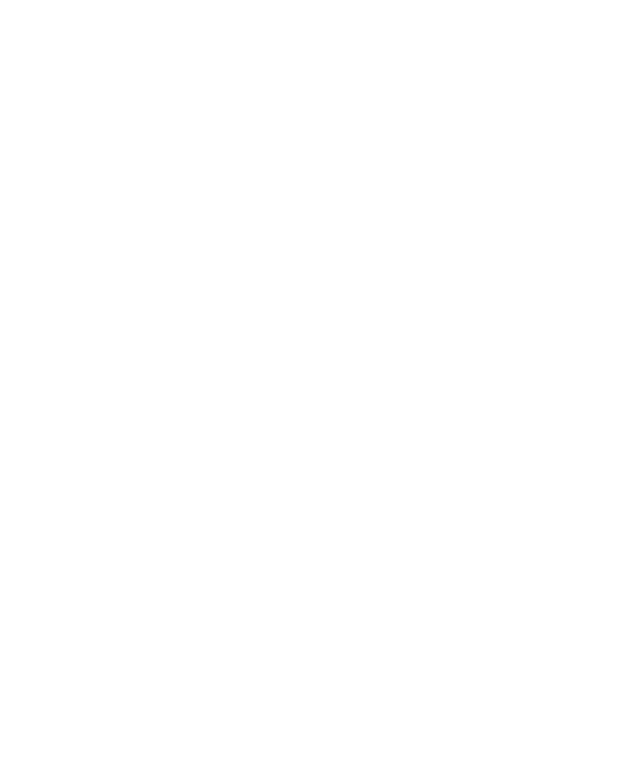
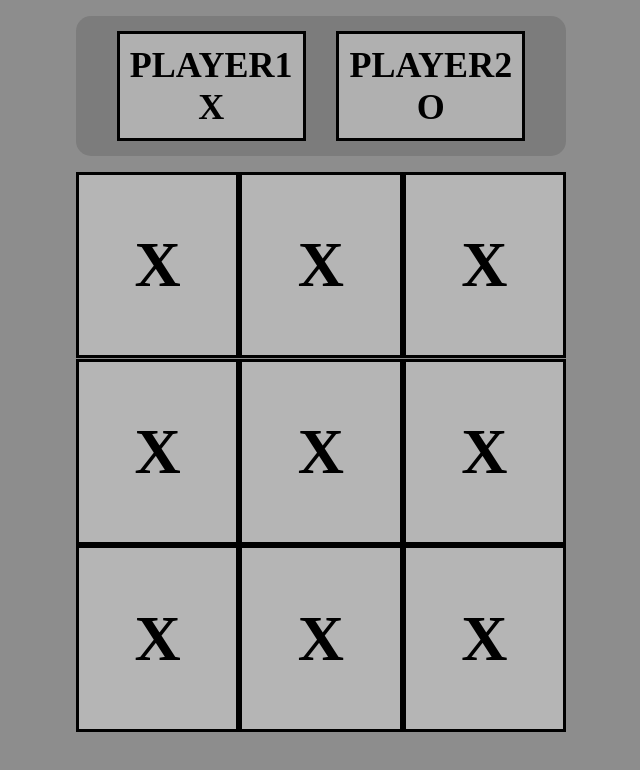
Before and after one commit to JohnWJackson/Tic-Tac-Toe-Webpage, a plain HTML site: page index.html in a window 1280 px wide. Shown: the whole page, without its empty margins (319-959 px from the left). Drawn offline with Linux system fonts and the light colour scheme.

Commit message:
CSS Design

```diff
--- a/index.html
+++ b/index.html
@@ -4,28 +4,37 @@
   <meta charset="UTF-8">
   <meta http-equiv="X-UA-Compatible" content="IE=edge">
   <meta name="viewport" content="width=device-width, initial-scale=1.0">
-  <style rel="stylesheet" href="styles.css"></style>
+  <link rel="stylesheet" href="./style.css">
   <title>Tic Tac Toe</title>
 </head>
 <body>
   <div id="game">
-    <div id="board">
-      <div type="row" data-key="A">
-        <div type="square" data-key="A1"></div>
-        <div type="square" data-key="A2"></div>
-        <div type="square" data-key="A3"></div>
+
+    <div id="players">
+      <div class="player_container" id="player1">
+        <div class="player">PLAYER1</div>
+        <div class="side">X</div>
       </div>
-      <div type="row" data-key="B">
-        <div type="square" data-key="B1"></div>
-        <div type="square" data-key="B2"></div>
-        <div type="square" data-key="B3"></div>
-      </div>
-      <div type="row" data-key="C">
-        <div type="square" data-key="C1"></div>
-        <div type="square" data-key="C2"></div>
-        <div type="square" data-key="C3"></div>
+      <div class="player_container" id="player2">
+        <div class="player">PLAYER2</div>
+        <div class="side">O</div>
       </div>
     </div>
+
+    <div id="board">
+        <div class="square" data-key="A1">X</div>
+        <div class="square" data-key="A2">X</div>
+        <div class="square" data-key="A3">X</div>
+
+        <div class="square" data-key="B1">X</div>
+        <div class="square" data-key="B2">X</div>
+        <div class="square" data-key="B3">X</div>
+
+        <div class="square" data-key="C1">X</div>
+        <div class="square" data-key="C2">X</div>
+        <div class="square" data-key="C3">X</div>
+    </div>
+
   </div>
   <script src="./game.js"></script>
 </body>
--- a/style.css
+++ b/style.css
@@ -0,0 +1,65 @@
+body {
+  background-color: rgba(85, 85, 85, 0.671);
+  height: 100vh;
+  width: auto;
+  margin: 0;
+  display: flex;
+  flex-direction: row;
+  justify-content: center;
+}
+
+#game {
+  display: flex;
+  flex-direction: column;
+}
+
+.player_container {
+  background-color: rgba(202, 202, 202, 0.671);
+  display: flex;
+  flex-direction: column;
+  align-items: center;
+  padding: 10px;
+  border: 3px solid black;
+}
+
+#players {
+  background-color: rgb(124, 124, 124);
+  padding: 15px 10px;
+  margin: 1rem 0 -7rem 0;
+  display: flex;
+  justify-content: space-evenly;
+  font-weight: bolder;
+  font-size: 36px;
+  border-radius: 15px;
+}
+
+/* .player {
+  display: flex;
+  justify-content: space-between;
+  align-items: center;
+  font-weight: bolder;
+} */
+
+#board {
+  height: 70%;
+  width: 100%;
+  margin: 8rem 10px 0 0;
+  max-width: 40rem;
+  min-width: 30rem;
+  display: flex;
+  flex-wrap: wrap;
+}
+
+.square {
+  box-sizing: border-box;
+  background-color: rgba(202, 202, 202, 0.671);
+  height: 33.3%;
+  width: 33.33%;
+  font-weight: bolder;
+  font-size: 64px;
+  display: flex;
+  justify-content: center;
+  align-items: center;
+  border: 3px solid black;
+
+}
```
